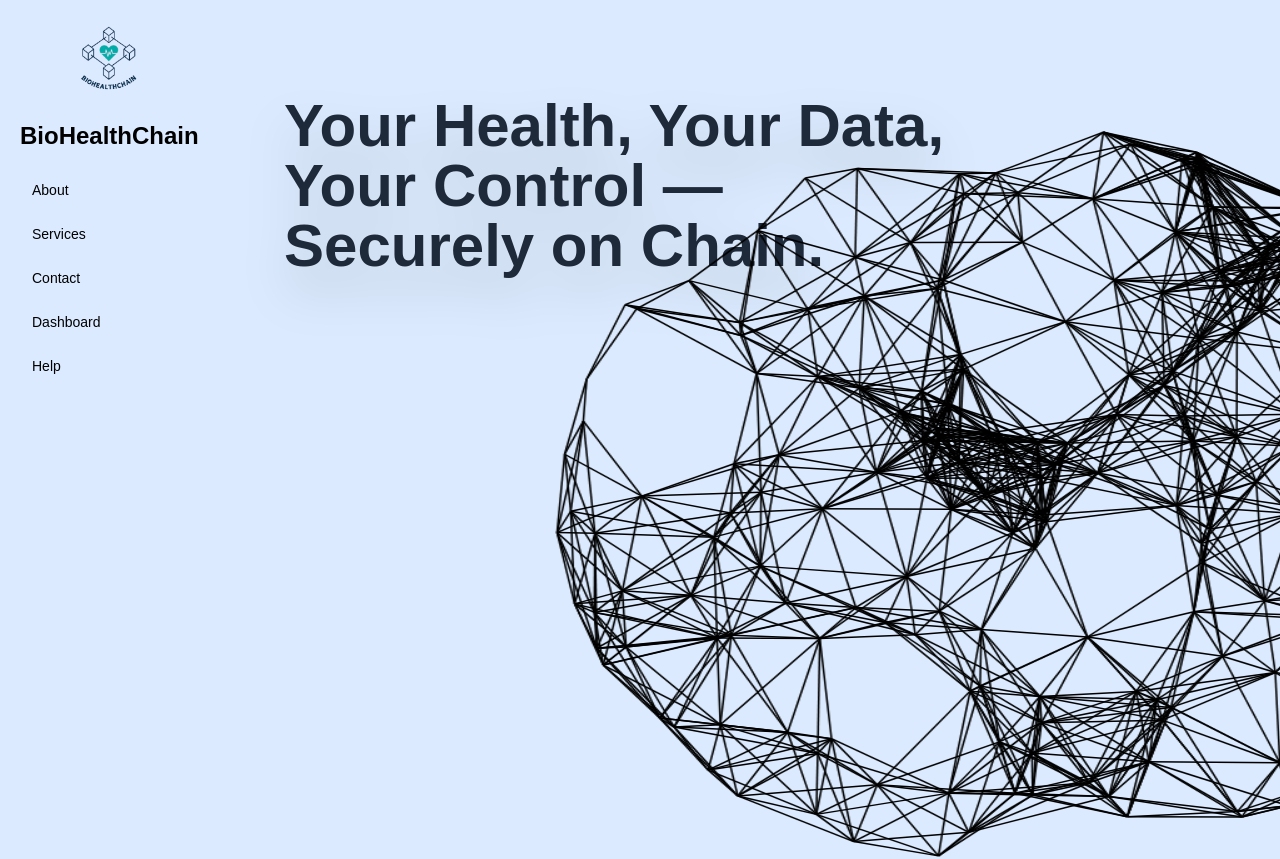
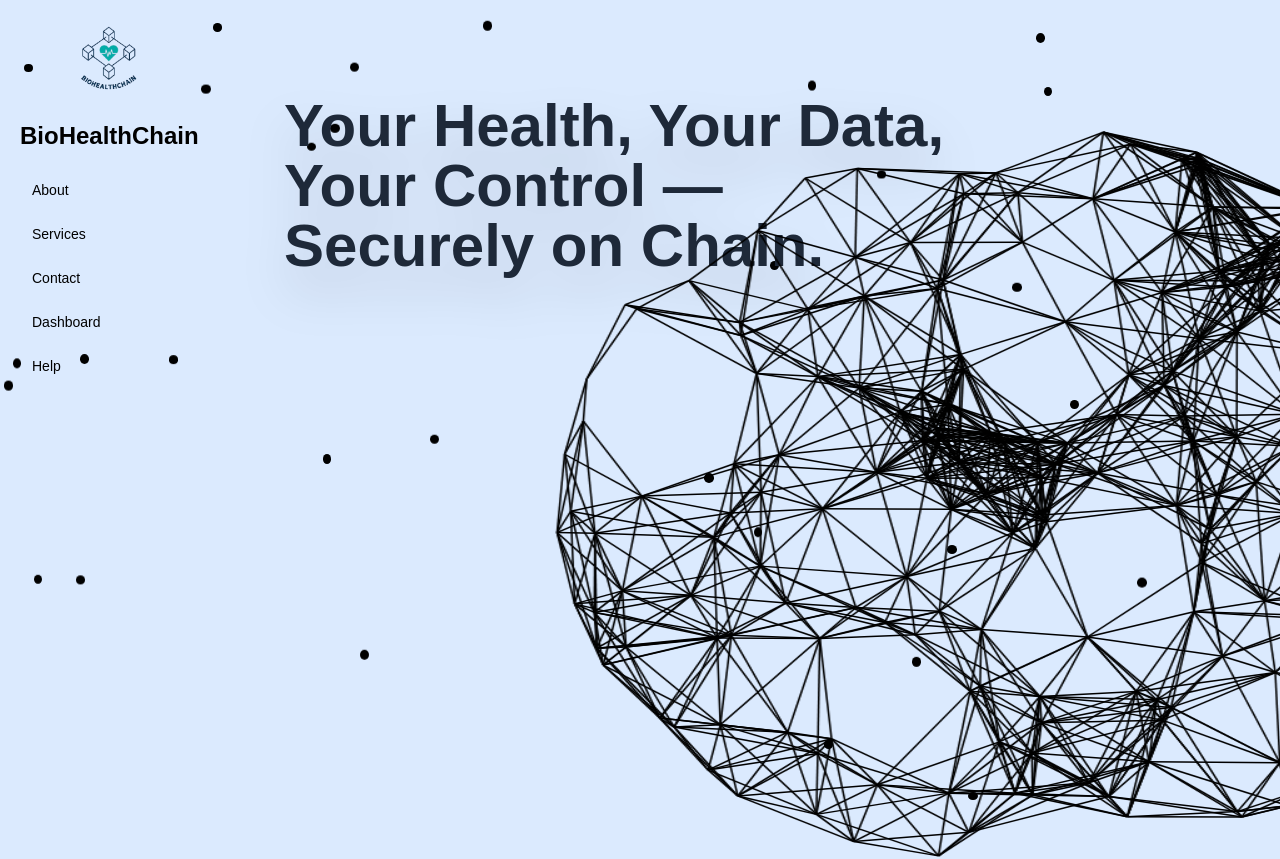
Before and after one commit to sandileSiwundla/BioHealthChain, a Next.js app: page / in a window 1280 px wide. Shown: the top 859 px of the page. Built offline with nearby package versions, Linux system fonts and the light colour scheme.

Commit message:
Added stars.

```diff
--- a/app/page.tsx
+++ b/app/page.tsx
@@ -3,12 +3,16 @@
 import Navbar from '@/components/Navbar';
 import FloatingElements from '@/components/FloatingElement';
 import Team from '@/components/teams';
+import Stars from '@/components/ui/stars';
 
 const Home = () => {
   return (
     <div className="bg-blue-100 min-h-screen relative overflow-hidden">
-      <Navbar />
       <div className="relative w-full h-[800px]">
+        <Navbar />
+        <Stars/>
+
+
         <div className="pt-16 ml-56 p-7 w-full flex items-start">
         <div
           className="bg-transparent p-8 relative animate-float"
@@ -33,8 +37,6 @@ const Home = () => {
           <FloatingElements />
         </div>
       </div>
-
-
 
           <Team/>
 
--- /dev/null
+++ b/components/ui/stars.tsx
@@ -0,0 +1,41 @@
+"use client"
+
+import { useEffect, useRef } from "react"
+
+export default function FloatingElements() {
+  const containerRef = useRef<HTMLDivElement>(null)
+
+  useEffect(() => {
+    const container = containerRef.current
+    if (!container) return
+
+    const elements = container.querySelectorAll(".floating-element")
+
+    elements.forEach((element, index) => {
+      const htmlElement = element as HTMLElement
+      htmlElement.style.animationDelay = `${index * 0.3}s`
+      htmlElement.style.animationDuration = `${2 + Math.random() * 3}s`
+    })
+  }, [])
+
+  return (
+    <div ref={containerRef} className="absolute inset-0 overflow-hidden pointer-events-none">
+      {Array.from({ length: 30 }).map((_, i) => (
+        <div
+          key={i}
+          className="floating-element absolute animate-bounce"
+          style={{
+            left: `${Math.random() * 100}%`,
+            top: `${Math.random() * 100}%`,
+            width: `${8 + Math.random() * 2}px`,
+            height: `${8 + Math.random() * 2}px`,
+            borderRadius: "50%",
+            backgroundColor: "black",
+            animationDuration: `${2 + Math.random() * 3}s`,
+            animationDelay: `${Math.random() * 2}s`,
+          }}
+        />
+      ))}
+    </div>
+  )
+}
```
